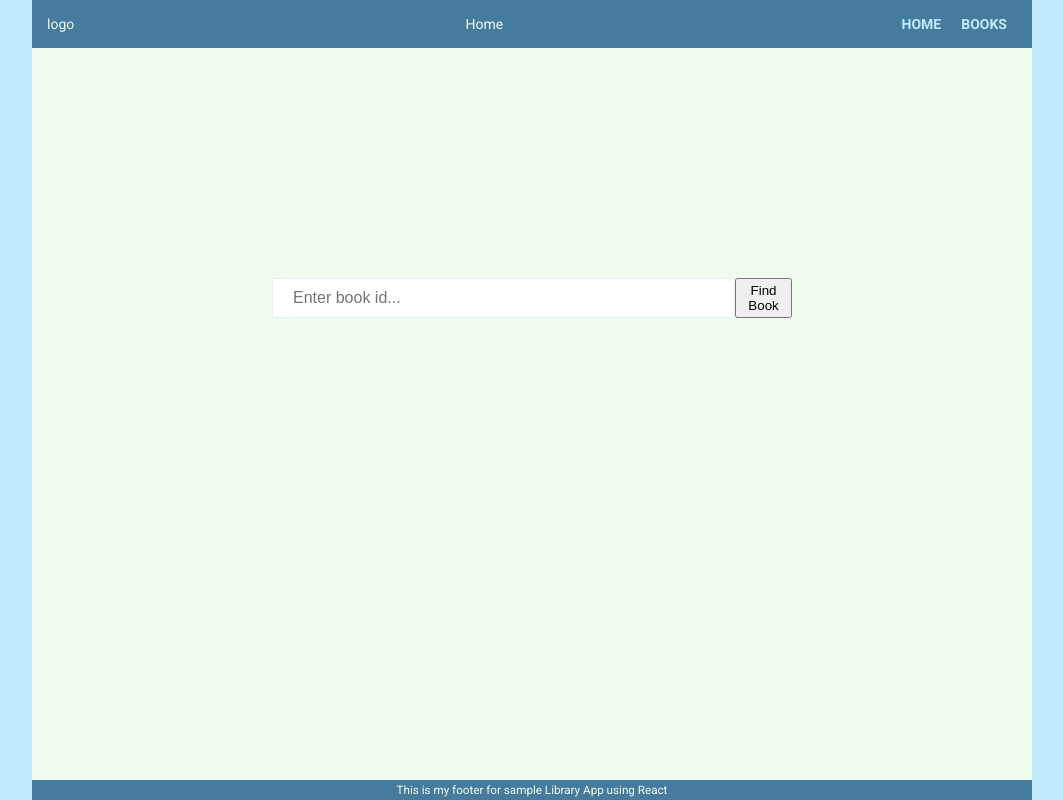
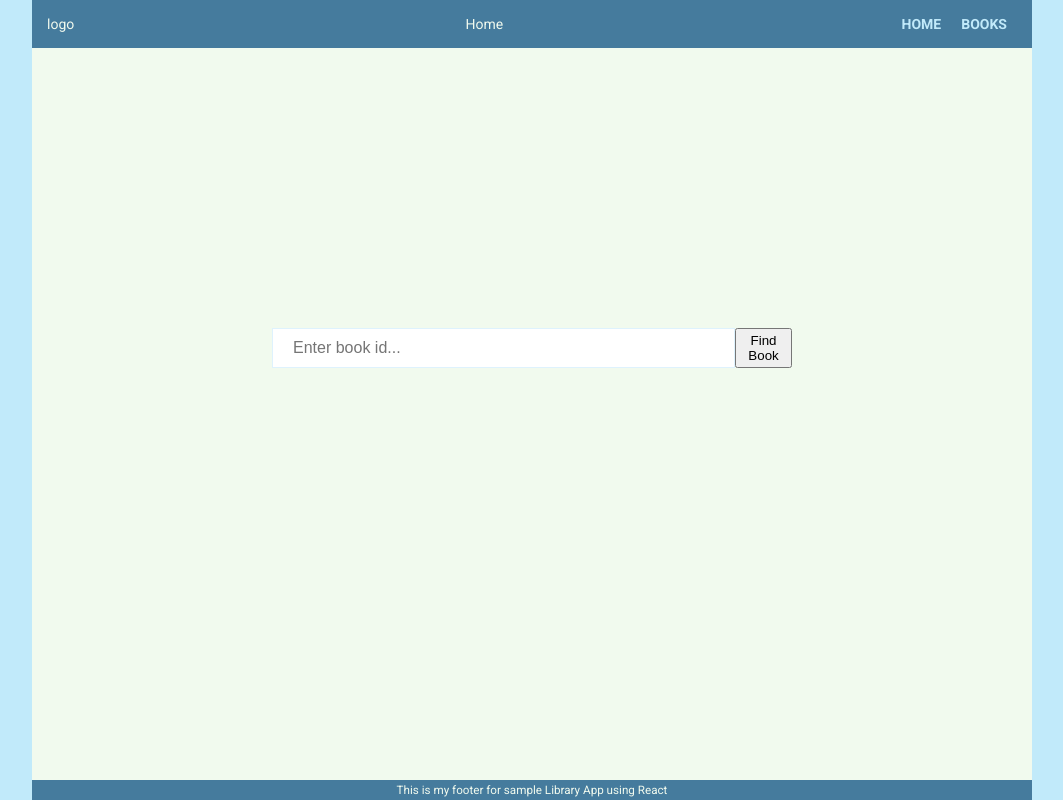
Before and after one commit to NoSkillzDad/library-barebones, a React (Create React App) app: page / in a window 1280 px wide. Shown: the whole page, without its empty margins (108-1171 px from the left). Built offline with nearby package versions, Linux system fonts and the light colour scheme.

Commit message:
minor cosmetic changes. changed the way the searchbar is centered in the page.

```diff
--- a/src/App.scss
+++ b/src/App.scss
@@ -47,15 +47,15 @@ body {
   }
   position: relative;
   min-height: 100vh;
+
 }
 
 .content {
   display: flex;
-  min-height: 500px;
-  flex-direction: column;
+  height: 75vh;
+  margin: auto;
   justify-content: center;
   align-items: center;
-  //align-items: center;
 }
 
 .header {
@@ -65,9 +65,7 @@ body {
   width: 100%;
   order: 0;
   flex: 0 1 auto;
-  //align-self: auto;
 }
-
 
 .footer {
   padding: 3px;
--- a/src/pages/home/Home.js
+++ b/src/pages/home/Home.js
@@ -11,5 +11,3 @@ const Home = () => {
 };
 
 export default Home;
-
-//TODO check that input is valid on searchbar
```
